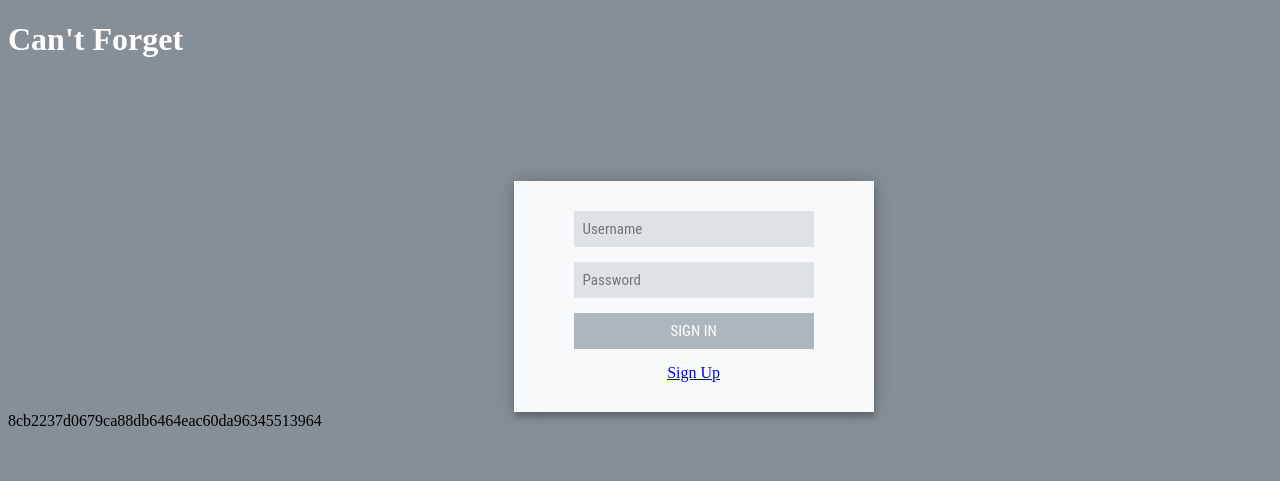
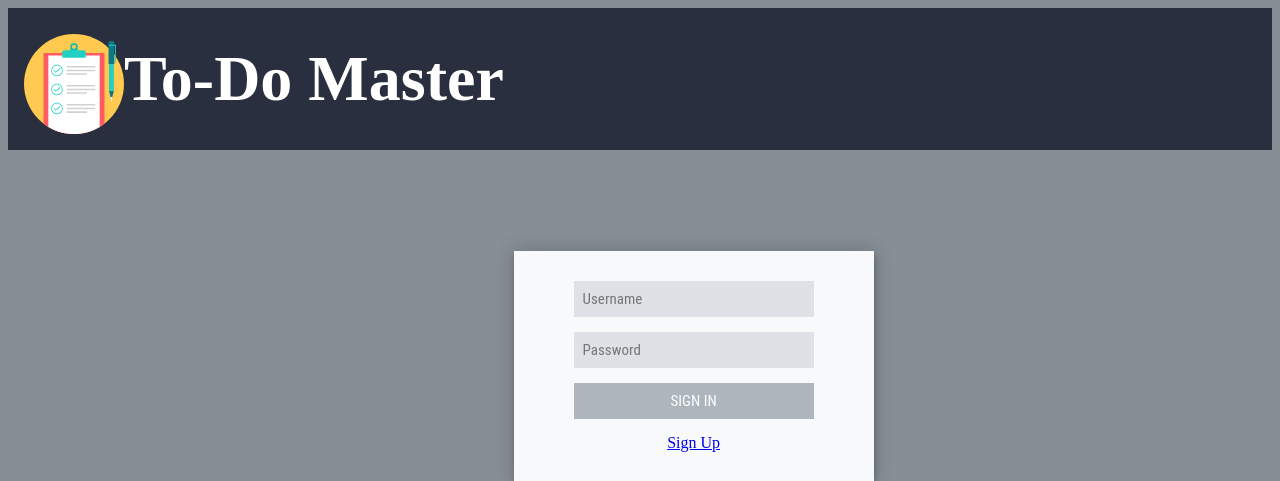
Before and after one commit to j-seixas/feup-ltw, a PHP site: page / in a window 1280 px wide. Shown: the top 481 px of the page. Run offline with PHP 8.4, Linux system fonts and the light colour scheme; data comes from the database, SQL or seed files in the repository.

Commit message:
Prettied up, reorganized

```diff
--- a/css/style.css
+++ b/css/style.css
@@ -2,6 +2,7 @@ body {
 
   background: #868e96;
 }
+
 
 #login, #signup {
   margin: auto;
@@ -53,3 +54,39 @@ body > header > * > a {
   text-align: center;
   text-decoration: none;
 }
+
+#info {
+    background: #2a2f3f;
+    color: white;
+    display: flex;
+    align-items: center;
+
+  }
+
+  #info a {
+    text-decoration: none;
+    color: black;
+  }
+
+  #info > a {
+    background-color: white;
+    color: white;
+    padding: 0 1em;
+    font-size: 1.5em;
+    align-self: flex-end;
+  }
+
+  #info img {
+    padding: 1em 0;
+    margin-left: 1em;
+    margin-top: 10px;
+    width: 100px;
+  }
+
+  #info h1 {
+    font-size: 4em;
+    font-family: 'S Hand';
+    color: rgb(255, 255, 255);
+    margin: 0;
+    flex-grow: 1;
+  }
--- a/init.php
+++ b/includes/init.php
@@ -1,6 +1,6 @@
 <?php
 
 include_once('database/connection.php');
-include_once('session.php');
+include_once('includes/session.php');
 
 ?>
--- a/index.php
+++ b/index.php
@@ -1,11 +1,11 @@
 <?php
-  include_once('init.php');
+  include_once('includes/init.php');
 
   if(isset($_SESSION['userName']) && $_SESSION['userName']!=''){
-    include_once('templates/mainPage.php');
+    include_once('templates/mainPage/mainPage.php');
   } else {
-    include_once('templates/header.php');
-    include_once('templates/login.php');
-    include_once('templates/footer.php');
+    include_once('templates/common/header.php');
+    include_once('templates/common/login.php');
+    include_once('templates/common/footer.php');
   }
 ?>
--- /dev/null
+++ b/templates/common/header.php
@@ -0,0 +1,21 @@
+<!DOCTYPE html>
+<html>
+
+  <head>
+    <title>To-Do Master</title>
+    <meta charset="utf-8">
+    <link rel="stylesheet" href="css/style.css">
+    <link rel="stylesheet" href="fonts/S_Hand.ttf" />
+    <link rel="stylesheet" href="fonts/The_Blacklist.ttf" />
+    <link href="https://maxcdn.bootstrapcdn.com/font-awesome/4.7.0/css/font-awesome.min.css" rel="stylesheet" >
+    <meta name="viewport" content="width=device-width, initial-scale=1.0">
+  </head>
+
+  <body>
+    <header>
+      <div id= "info">
+        <img src="resources/images/logo.svg"/>
+        <h1><a href="index.php" style='color:white'>To-Do Master</a></h1>
+      </div>
+      <?php include_once('templates/common/login.php'); ?>
+    </header>
--- a/templates/login.php
+++ b/templates/common/login.php
@@ -20,5 +20,3 @@
     <?php } ?>
   </div>
 </div>
-<?php $var = sha1(12345);
-echo $var; ?>
--- a/templates/header.php
+++ /dev/null
@@ -1,11 +0,0 @@
-<!DOCTYPE html>
-<html>
-  <head>
-    <title>Can't Forget</title>
-    <meta charset="utf-8">
-    <link rel="stylesheet" href="css/style.css">
-  </head>
-  <body>
-    <header>
-      <h1><a href="index.php">Can't Forget</a></h1>
-    </header>
--- a/templates/mainPage.php
+++ b/templates/mainPage/mainPage.php
@@ -1,5 +1,5 @@
 <?php
   include_once('templates/mainPage/header.php');
   include_once('templates/mainPage/signOut.php');
-  include_once('templates/footer.php');
+  include_once('templates/common/footer.php');
  ?>
```
Also changed, not shown: includes/session.php (renamed from session.php), resources/fonts/S_Hand.ttf (added), resources/fonts/The_Blacklist.ttf (added), resources/images/logo.svg (added), resources/images/mainImage.png (added), templates/common/footer.php (renamed from templates/footer.php).
